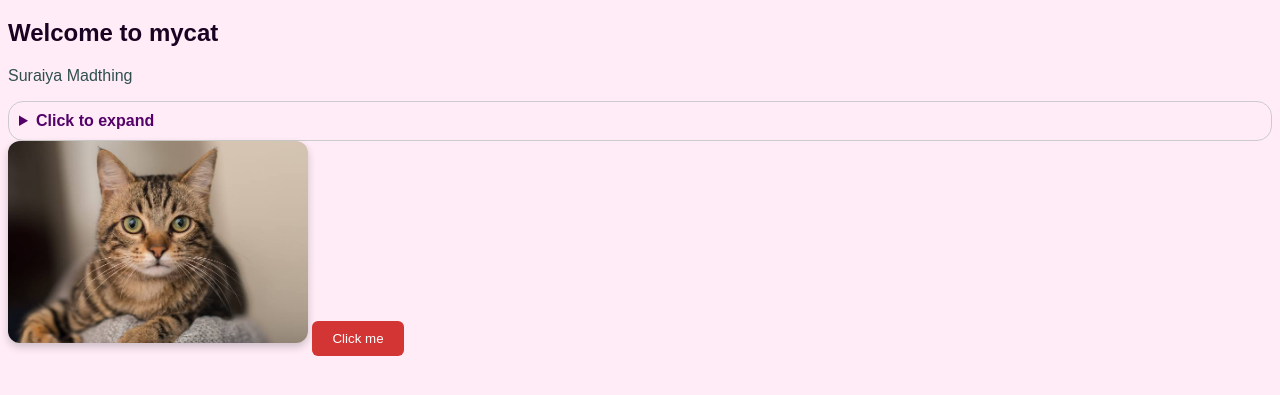
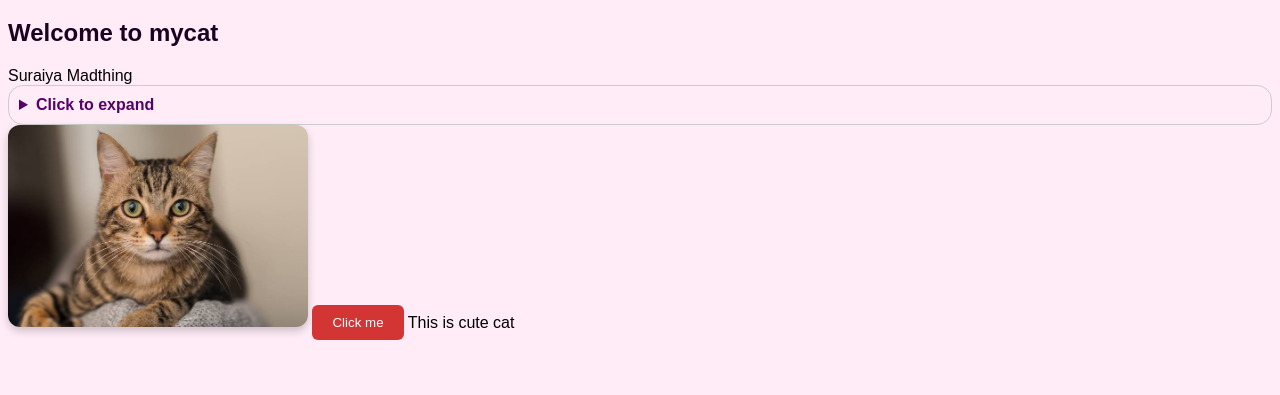
Before and after one commit to Suraiya111/scsc109, a plain HTML site: page index.html in a window 1280 px wide. Shown: the part 61-456 px from the top of the page. Drawn offline with Linux system fonts and the light colour scheme.

Commit message:
no message

```diff
--- a/index.html
+++ b/index.html
@@ -61,7 +61,7 @@
     <body>
         <h1>Helloooo</h1>
         <h2>Welcome to mycat</h2>
-            <p>Suraiya Madthing </p>
+            <p1>Suraiya Madthing </p1>
             <details>
                 <summary>Click to expand</summary>
                 <p>cat here</p>
@@ -74,6 +74,7 @@
                         alert("Hello, you clicked!");
                     });
             </script>
+            <p2> This is cute cat </p2>
 
 
     </body>
```
